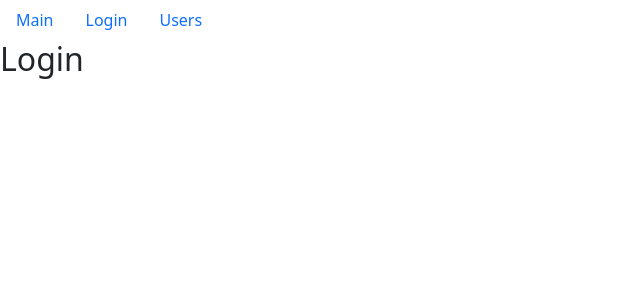
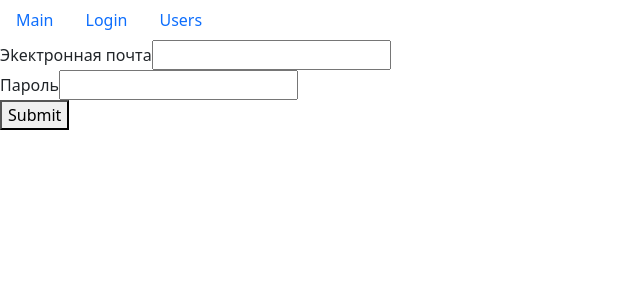
Before and after one commit to AlexYuhim/new-fast-company, a React (Create React App) app: page /login in a window 1280 px wide. Shown: the top 300 px of the page, without its empty margins (0-640 px from the left). Built offline with nearby package versions, Linux system fonts and the light colour scheme.

Commit message:
формы, создание базовой валидации

```diff
--- a/src/components/login.jsx
+++ b/src/components/login.jsx
@@ -1,6 +1,57 @@
-import React from 'react'
+import React, { useState, useEffect } from 'react'
+import TextFild from './textFild'
 const Login = () => {
-  return <h2>Login</h2>
+  const [errors, setErrors] = useState()
+  const [data, setData] = useState({ email: '', password: '' }) // Универсалоное состояние для всех полей
+  const handleChange = ({ target }) => {
+    setData((prevState) => ({ ...prevState, [target.name]: target.value })) // если мы вызываем функцию через колбаек , то мы можем получить предыдуще состояние state
+    /**
+     * Получаем старое значение state изменяем значение в вполе в котором идет ввод
+     */
+  }
+  useEffect(() => {
+    validate()
+  }, [data])
+  // в методе validate задаем условия валидности
+  const validate = () => {
+    const errors = {}
+    for (const fialdName in data) {
+      if (data[fialdName].trim() === '') {
+        errors[fialdName] = `${fialdName} обязательно для заполнения`
+      }
+    }
+    setErrors(errors)
+    return Object.keys(errors).length === 0 // если количество ошибок = 0  то ничего не возврящаем
+  }
+
+  const handleSubmit = (e) => {
+    e.preventDefault()
+    const isValid = validate() // при нажатии накнопку Submit проверяем:  если в переменной isValid нет данных то
+    if (!isValid) return //  то выводим console.log() иначе ничего не делаем данные невалидны
+    console.log('datae', data)
+  }
+  /** так как все поля нашей формы являются контролируемыми, мы можем передать вводиимые
+   * значения с наших полей (data)
+   */
+
+  return (
+    <form onSubmit={handleSubmit}>
+      <TextFild
+        label="Эkектронная почта"
+        name="email"
+        value={data.email}
+        onChange={handleChange}
+      />
+      <TextFild
+        label="Пароль"
+        type="password"
+        name="password"
+        value={data.password}
+        onChange={handleChange}
+      />
+      <button type="submit">Submit</button>
+    </form>
+  )
 }
 
 export default Login
--- /dev/null
+++ b/src/components/textFild.jsx
@@ -0,0 +1,27 @@
+import React from 'react'
+import PropTypes from 'prop-types'
+const TextFild = ({ label, type, name, value, onChange }) => {
+  return (
+    <div>
+      <label htmlFor={name}> {label}</label>
+      <input
+        type={type}
+        id={name}
+        name={name}
+        value={value}
+        onChange={onChange}
+      />
+    </div>
+  )
+}
+TextFild.defaultProps = {
+  type: 'text',
+}
+TextFild.propTypes = {
+  label: PropTypes.string,
+  type: PropTypes.string,
+  name: PropTypes.string,
+  value: PropTypes.string,
+  onChange: PropTypes.func,
+}
+export default TextFild
```
